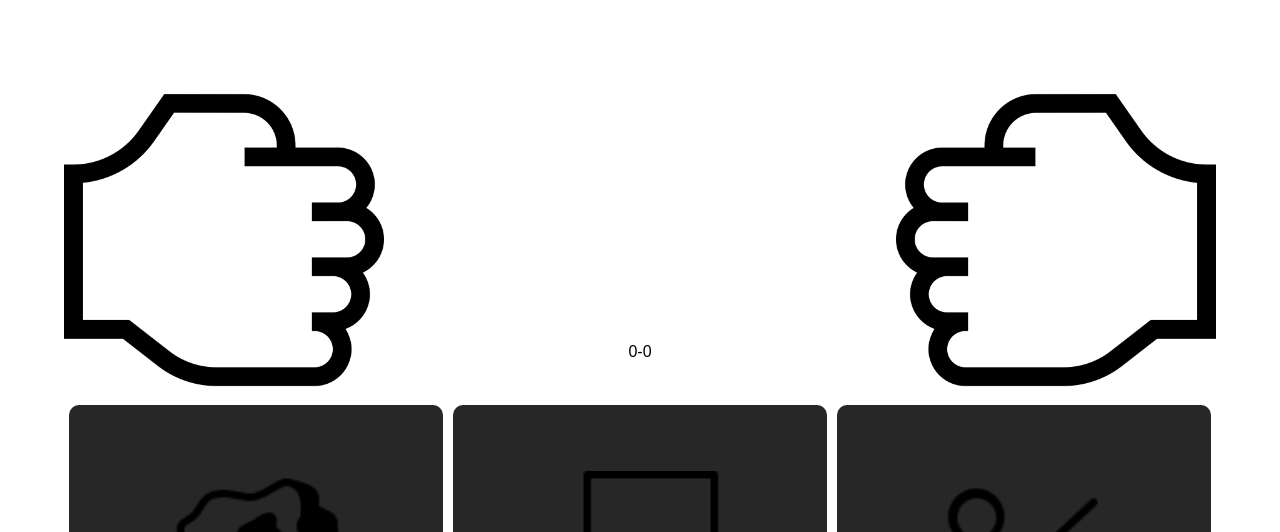
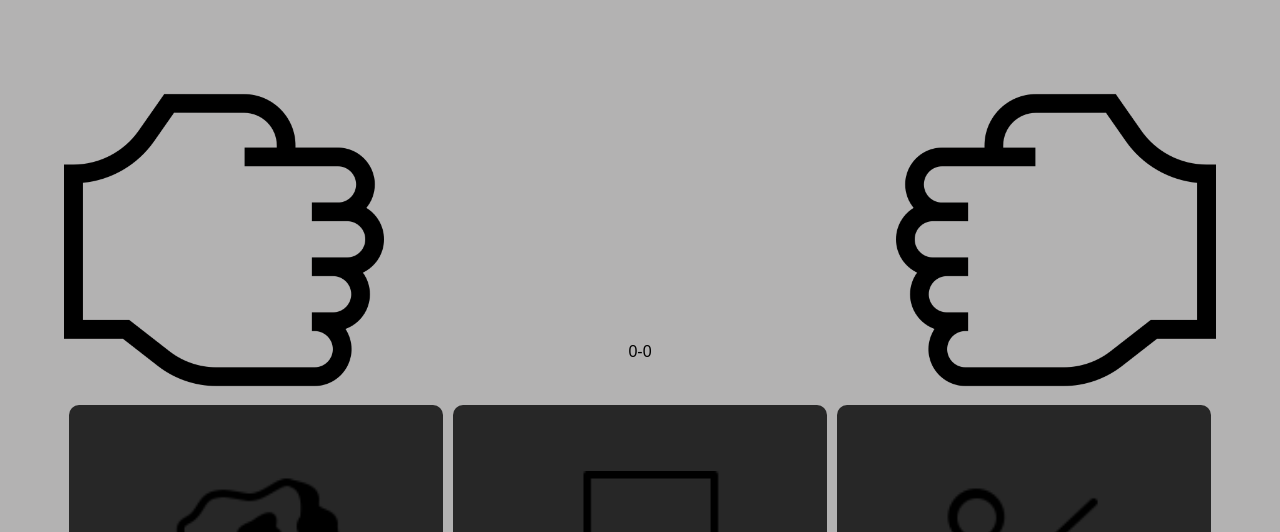
Before and after one commit to Acsilaa/rock-paper-scissors, a plain HTML site: page index.html in a window 1280 px wide. Shown: the top 532 px of the page. Drawn offline with nearby package versions, Linux system fonts and the light colour scheme.

Commit message:
bg color

```diff
--- a/style.css
+++ b/style.css
@@ -22,6 +22,7 @@ body{
     align-items: center;
     justify-content: center;
     min-height: 100vh;
+    background-color: rgb(179, 178, 178);
 }
 .cont{
     width: 90%;
```
